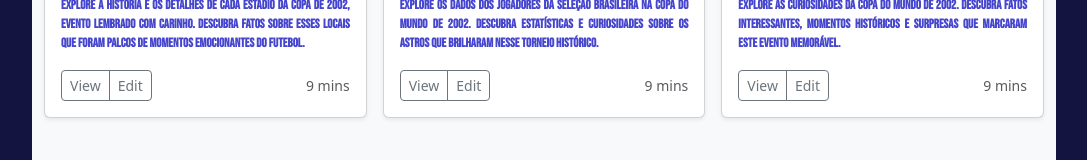
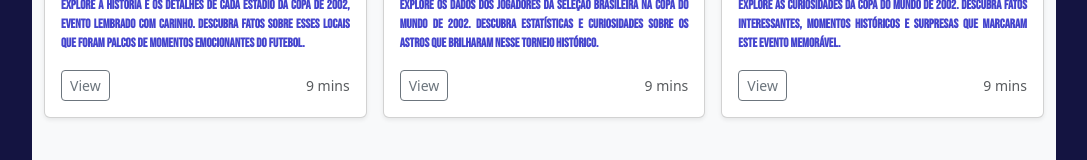
Before and after one commit to estudart/selecao-brasileira-react, a React (Create React App) app: page / in a window 1280 px wide. Shown: the part 1155-1315 px from the top of the page, without its empty margins (96-1183 px from the left). Built offline with nearby package versions, Linux system fonts and the light colour scheme.

Commit message:
changing button

```diff
--- a/src/App.js
+++ b/src/App.js
@@ -77,12 +77,6 @@ export default function App() {
                         >
                           View
                         </button>
-                        <button
-                          type="button"
-                          class="btn btn-sm btn-outline-secondary"
-                        >
-                          Edit
-                        </button>
                       </div>
                       <small class="text-body-secondary">9 mins</small>
                     </div>
@@ -113,12 +107,6 @@ export default function App() {
                         >
                           View
                         </button>
-                        <button
-                          type="button"
-                          class="btn btn-sm btn-outline-secondary"
-                        >
-                          Edit
-                        </button>
                       </div>
                       <small class="text-body-secondary">9 mins</small>
                     </div>
@@ -148,12 +136,6 @@ export default function App() {
                         >
                           View
                         </button>
-                        <button
-                          type="button"
-                          class="btn btn-sm btn-outline-secondary"
-                        >
-                          Edit
-                        </button>
                       </div>
                       <small class="text-body-secondary">9 mins</small>
                     </div>
```
